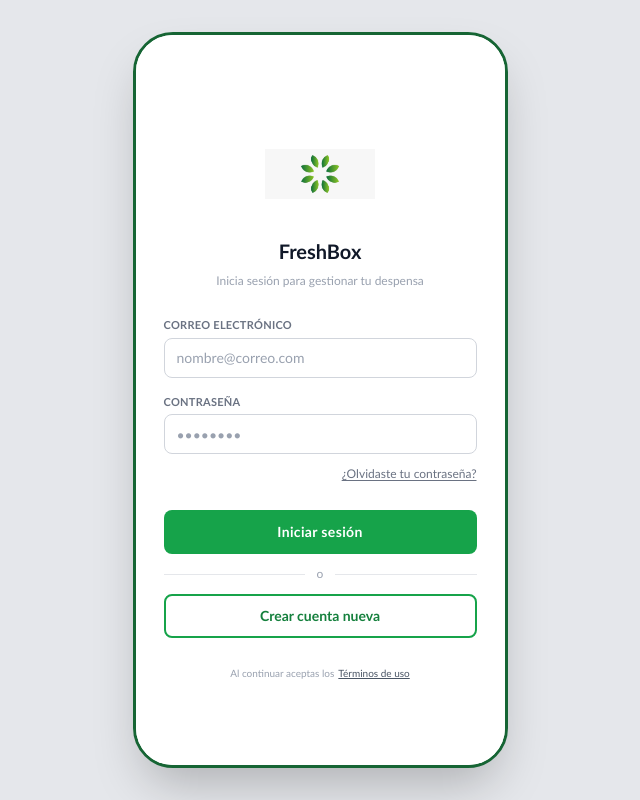
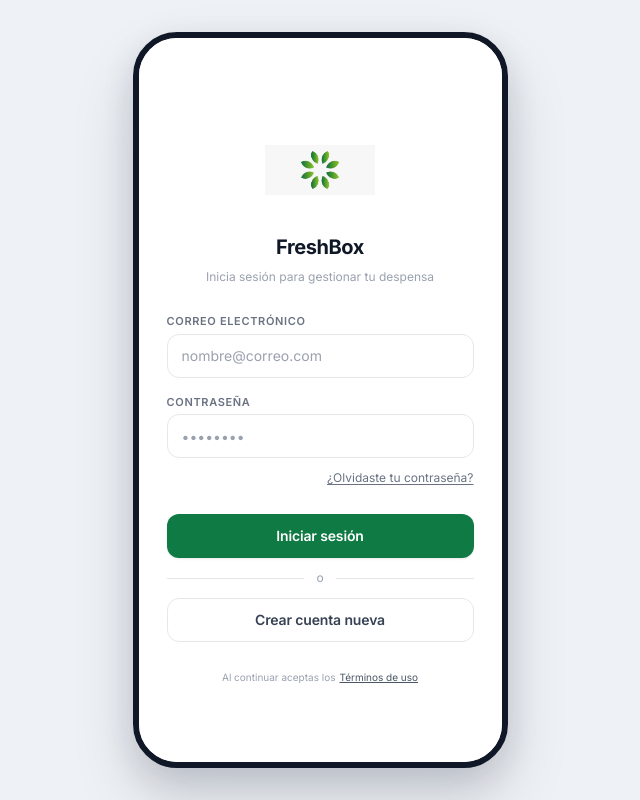
Before and after one commit to juanmaa28/freshbox, a React (Vite) app: page / in a window 1280 px wide. Shown: the whole page, without its empty margins (320-960 px from the left). Built offline with nearby package versions, Linux system fonts and the light colour scheme.

Commit message:
mejora estilos

```diff
--- a/index.html
+++ b/index.html
@@ -4,7 +4,13 @@
     <meta charset="UTF-8" />
     <link rel="icon" type="image/svg+xml" href="/favicon.svg" />
     <meta name="viewport" content="width=device-width, initial-scale=1.0, viewport-fit=cover" />
-    <meta name="theme-color" content="#16a34a" />
+    <meta name="theme-color" content="#0f7a43" />
+    <link rel="preconnect" href="https://fonts.googleapis.com" />
+    <link rel="preconnect" href="https://fonts.gstatic.com" crossorigin />
+    <link
+      href="https://fonts.googleapis.com/css2?family=Inter:wght@400;500;600;700;800&display=swap"
+      rel="stylesheet"
+    />
     <title>FreshBox</title>
   </head>
   <body>
--- a/src/App.jsx
+++ b/src/App.jsx
@@ -45,9 +45,9 @@ function AppShell() {
   const Screen = SCREENS[route.id] ?? Home
 
   return (
-    <div className="min-h-dvh w-full flex items-center justify-center bg-gray-200 dark:bg-[#0a0f0d] md:py-8">
+    <div className="min-h-dvh w-full flex items-center justify-center bg-[#eef1f5] dark:bg-[#080b0a] md:py-8">
       {/* Móvil: pantalla completa · Escritorio: marco de teléfono 375×812 */}
-      <div className="relative w-full h-dvh md:w-[375px] md:h-[812px] md:max-h-[92dvh] bg-white dark:bg-gray-950 overflow-hidden md:rounded-[40px] md:border-[3px] md:border-fresh-800 dark:md:border-fresh-900 md:shadow-2xl">
+      <div className="relative w-full h-dvh md:w-[375px] md:h-[812px] md:max-h-[92dvh] bg-white dark:bg-gray-950 overflow-hidden md:rounded-[44px] md:border-[6px] md:border-gray-900 dark:md:border-gray-800 md:shadow-frame">
         <div key={route.id} className="w-full h-full animate-screen-in">
           <Screen onNav={navigate} params={route.params} />
         </div>
--- a/src/components/FormFields.jsx
+++ b/src/components/FormFields.jsx
@@ -1,6 +1,7 @@
-const labelCls = 'text-[11px] font-semibold text-gray-500 dark:text-gray-400 uppercase tracking-wide'
+const labelCls =
+  'text-[11px] font-semibold text-gray-500 dark:text-gray-400 uppercase tracking-[0.06em]'
 const inputCls =
-  'h-10 w-full border border-gray-300 dark:border-gray-700 rounded-lg bg-white dark:bg-gray-900 px-3 text-sm text-gray-900 dark:text-gray-100 placeholder:text-gray-400 focus:outline-none focus:ring-2 focus:ring-fresh-500 focus:border-fresh-500'
+  'h-11 w-full border border-gray-200 dark:border-gray-700 rounded-xl bg-white dark:bg-gray-900 px-3.5 text-sm text-gray-900 dark:text-gray-100 placeholder:text-gray-400 transition-colors focus:outline-none focus:ring-2 focus:ring-fresh-500/40 focus:border-fresh-500'
 
 // Campo de texto controlado que muestra el error debajo del input.
 export function Field({ label, error, ...inputProps }) {
@@ -33,7 +34,7 @@ export function TextArea({ label, ...props }) {
     <div className="w-full flex flex-col gap-1">
       {label && <label className={labelCls}>{label}</label>}
       <textarea
-        className="w-full border border-gray-300 dark:border-gray-700 rounded-lg bg-white dark:bg-gray-900 px-3 py-2 text-sm text-gray-900 dark:text-gray-100 placeholder:text-gray-400 focus:outline-none focus:ring-2 focus:ring-fresh-500 focus:border-fresh-500 resize-none"
+        className="w-full border border-gray-200 dark:border-gray-700 rounded-xl bg-white dark:bg-gray-900 px-3.5 py-2.5 text-sm text-gray-900 dark:text-gray-100 placeholder:text-gray-400 transition-colors focus:outline-none focus:ring-2 focus:ring-fresh-500/40 focus:border-fresh-500 resize-none"
         rows={2}
         {...props}
       />
@@ -44,10 +45,10 @@ export function TextArea({ label, ...props }) {
 export function BtnPrimary({ label, ...props }) {
   return (
     <button
-      className="w-full h-11 bg-fresh-600 hover:bg-fresh-700 active:bg-fresh-800 flex items-center justify-center rounded-lg transition-colors disabled:opacity-50"
+      className="w-full h-11 bg-fresh-600 hover:bg-fresh-700 active:bg-fresh-800 flex items-center justify-center rounded-xl shadow-card transition-colors disabled:opacity-50 disabled:shadow-none"
       {...props}
     >
-      <span className="text-sm font-semibold text-white tracking-wide">{label}</span>
+      <span className="text-sm font-semibold text-white tracking-[-0.01em]">{label}</span>
     </button>
   )
 }
@@ -55,15 +56,15 @@ export function BtnPrimary({ label, ...props }) {
 export function BtnOutline({ label, icon, danger, ...props }) {
   return (
     <button
-      className={`w-full h-11 border-2 flex items-center justify-center gap-1.5 rounded-lg transition-colors ${
+      className={`w-full h-11 border flex items-center justify-center gap-1.5 rounded-xl transition-colors ${
         danger
-          ? 'border-red-200 text-red-500 hover:bg-red-50 dark:border-red-900 dark:hover:bg-red-950/40'
-          : 'border-fresh-600 text-fresh-700 hover:bg-fresh-50 dark:text-fresh-400 dark:hover:bg-fresh-900/20'
+          ? 'border-red-200 text-red-600 hover:bg-red-50 dark:border-red-900 dark:text-red-400 dark:hover:bg-red-950/40'
+          : 'border-gray-200 text-gray-700 hover:bg-gray-50 hover:border-gray-300 dark:border-gray-700 dark:text-gray-200 dark:hover:bg-gray-800'
       }`}
       {...props}
     >
       {icon}
-      <span className="text-sm font-semibold">{label}</span>
+      <span className="text-sm font-semibold tracking-[-0.01em]">{label}</span>
     </button>
   )
 }
--- a/src/index.css
+++ b/src/index.css
@@ -3,16 +3,27 @@
 @custom-variant dark (&:where(.dark, .dark *));
 
 @theme {
-  --color-fresh-50: #f0fdf4;
-  --color-fresh-100: #dcfce7;
-  --color-fresh-200: #bbf7d0;
-  --color-fresh-300: #86efac;
-  --color-fresh-400: #4ade80;
-  --color-fresh-500: #22c55e;
-  --color-fresh-600: #16a34a;
-  --color-fresh-700: #15803d;
-  --color-fresh-800: #166534;
-  --color-fresh-900: #14532d;
+  /* Tipografía: Inter, usada por su legibilidad en tamaños pequeños. */
+  --font-sans: "Inter", ui-sans-serif, system-ui, -apple-system, "Segoe UI", Roboto,
+    "Helvetica Neue", Arial, sans-serif;
+
+  /* Verde de marca: tonos profundos para un tono sobrio y profesional. */
+  --color-fresh-50: #eefbf3;
+  --color-fresh-100: #d6f5e3;
+  --color-fresh-200: #b0e9c9;
+  --color-fresh-300: #7dd7a8;
+  --color-fresh-400: #45bd83;
+  --color-fresh-500: #1fa066;
+  --color-fresh-600: #0f7a43;
+  --color-fresh-700: #0c6237;
+  --color-fresh-800: #0d4e2e;
+  --color-fresh-900: #0b4028;
+
+  /* Sombras suaves y escalonadas en lugar de bordes duros. */
+  --shadow-card: 0 1px 2px rgb(15 23 42 / 0.04), 0 1px 3px rgb(15 23 42 / 0.06);
+  --shadow-raised: 0 2px 4px rgb(15 23 42 / 0.04), 0 4px 12px rgb(15 23 42 / 0.08);
+  --shadow-float: 0 4px 10px rgb(12 98 55 / 0.18), 0 10px 24px rgb(12 98 55 / 0.22);
+  --shadow-frame: 0 12px 32px rgb(15 23 42 / 0.12), 0 32px 64px rgb(15 23 42 / 0.14);
 }
 
 html,
@@ -23,13 +34,29 @@ body,
 
 body {
   margin: 0;
-  font-family: "Trebuchet MS", "Segoe UI", sans-serif;
+  font-family: var(--font-sans);
   -webkit-font-smoothing: antialiased;
-  background-color: #dbeafe;
+  -moz-osx-font-smoothing: grayscale;
+  text-rendering: optimizeLegibility;
+  /* Fondo neutro y frío: deja que el marco del teléfono sea el protagonista. */
+  background-color: #eef1f5;
 }
 
 .dark body {
-  background-color: #0a0f0d;
+  background-color: #080b0a;
+}
+
+/* Los títulos ganan cohesión con un tracking ligeramente cerrado. */
+h1,
+h2,
+h3 {
+  letter-spacing: -0.021em;
+}
+
+/* Cifras alineadas verticalmente en estadísticas y contadores. */
+.tabular {
+  font-variant-numeric: tabular-nums;
+  font-feature-settings: "tnum";
 }
 
 /* Splash loading bar */
--- a/src/screens/Home.jsx
+++ b/src/screens/Home.jsx
@@ -59,7 +59,7 @@ export default function Home({ onNav }) {
       )}
 
       <div className="flex items-center justify-between px-3 mt-4 mb-2 shrink-0">
-        <span className="text-[10px] font-bold text-gray-500 dark:text-gray-400 uppercase tracking-widest">
+        <span className="text-[10px] font-bold text-gray-500 dark:text-gray-400 uppercase tracking-[0.09em]">
           {showAll ? t('home.allPantry') : t('home.upcoming')}
         </span>
         <div className="flex items-center gap-3">
@@ -104,7 +104,7 @@ export default function Home({ onNav }) {
 
       <button
         onClick={() => onNav('add')}
-        className="absolute w-13 h-13 bg-fresh-600 hover:bg-fresh-700 hover:scale-105 active:scale-95 rounded-full flex items-center justify-center shadow-lg shadow-fresh-600/30 transition-transform duration-150 bottom-[84px] right-4 z-10"
+        className="absolute w-14 h-14 bg-fresh-600 hover:bg-fresh-700 hover:scale-105 active:scale-95 rounded-full flex items-center justify-center shadow-float transition-transform duration-150 bottom-[84px] right-4 z-10"
         aria-label={t('home.add')}
       >
         <Plus size={24} className="text-white" strokeWidth={2.5} />
--- a/src/screens/Notifications.jsx
+++ b/src/screens/Notifications.jsx
@@ -43,8 +43,8 @@ export default function Notifications({ onNav }) {
               i < stats.length - 1 ? 'border-r border-gray-100 dark:border-gray-800' : ''
             }`}
           >
-            <span className="text-xl font-bold text-gray-900 dark:text-gray-50">{val}</span>
-            <span className="text-[9px] font-medium text-gray-400 uppercase tracking-wide">{label}</span>
+            <span className="text-2xl font-bold tabular text-gray-900 dark:text-gray-50">{val}</span>
+            <span className="text-[9px] font-semibold text-gray-500 dark:text-gray-400 uppercase tracking-[0.07em]">{label}</span>
           </div>
         ))}
       </div>
@@ -70,7 +70,7 @@ export default function Notifications({ onNav }) {
             const meta = URGENCY_META[urgencyOf(p.days)]
             return (
               <button key={p.id} onClick={() => onNav('detail', { productId: p.id })} className="w-full text-left shrink-0">
-                <div className="border border-gray-200 bg-white dark:bg-gray-900 dark:border-gray-800 rounded-lg px-3 py-3 flex items-center gap-3 active:bg-gray-50 dark:active:bg-gray-800 transition-colors">
+                <div className="border border-gray-100 bg-white dark:bg-gray-900 dark:border-gray-800 rounded-xl shadow-card px-3 py-3 flex items-center gap-3 hover:border-gray-200 active:bg-gray-50 dark:active:bg-gray-800 transition-colors">
                   <div className="flex items-center justify-center w-5 shrink-0">
                     <div className={`w-2.5 h-2.5 rounded-full ${meta.dot}`} />
                   </div>
```
Also changed, not shown: src/components/ConfirmDialog.jsx (+6 -6 lines), src/components/ProductCard.jsx (+6 -6 lines), src/screens/Categories.jsx (+5 -5 lines).
